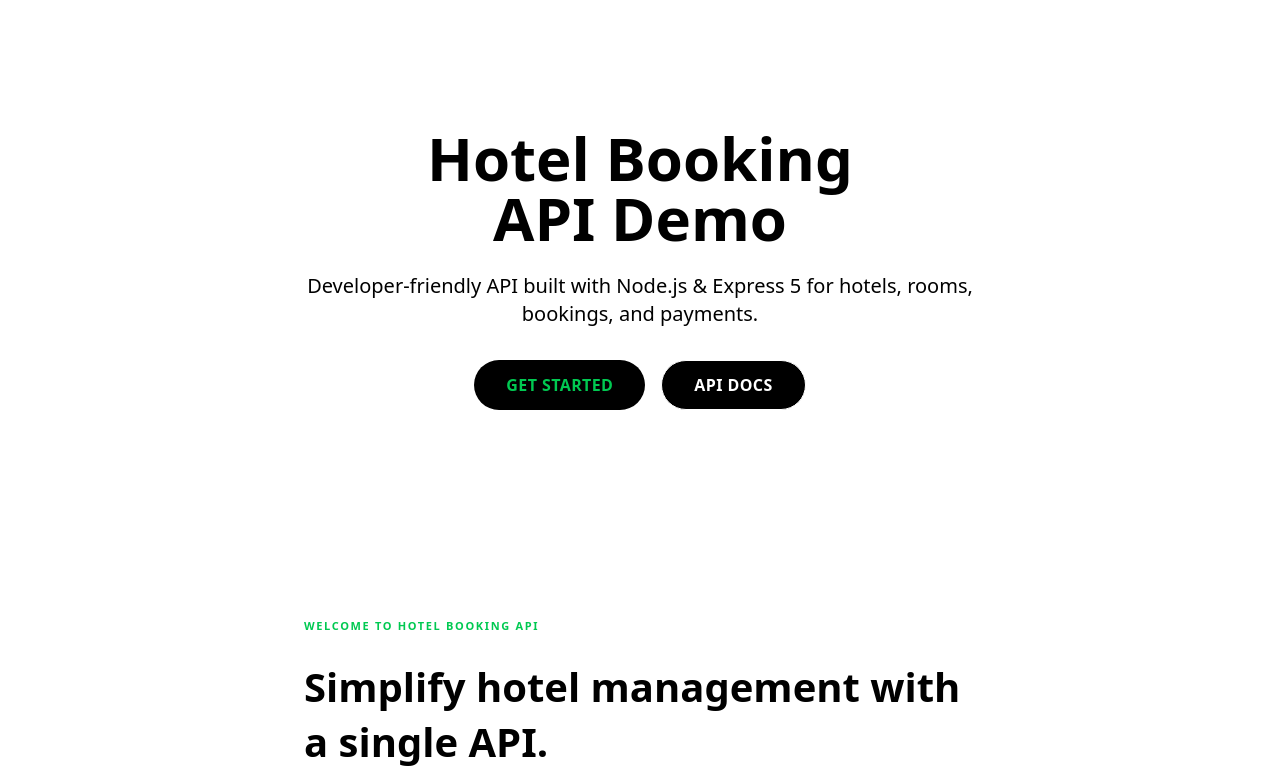
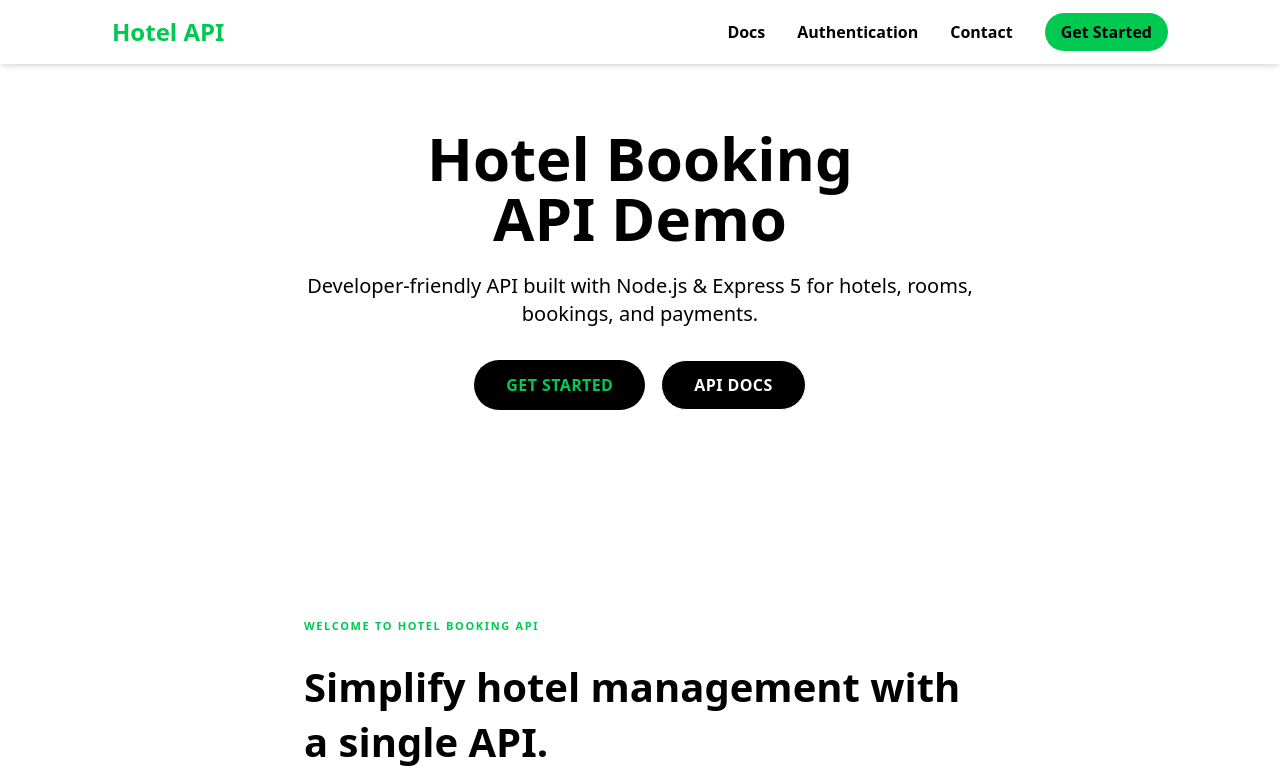
Before and after one commit to festus-sulumeti/hotel-booking-api-demo-docs, a React (Vite) app: page / in a window 1280 px wide. Shown: the top 780 px of the page. Built offline with nearby package versions, Linux system fonts and the light colour scheme.

Commit message:
feat: added the navbar import

```diff
--- a/src/components/Home.tsx
+++ b/src/components/Home.tsx
@@ -2,7 +2,7 @@
 import { motion } from "framer-motion";
 import { FaUser, FaHotel, FaBed, FaCreditCard } from "react-icons/fa";
 import { Link } from "react-router-dom";
-// import Navbar from "./Navbar";
+import Navbar from "./Navbar";
 import Footer from "./Footer";
 
 const features = [
@@ -39,7 +39,7 @@ const features = [
 const Hero = () => {
   return (
     <>
-      {/* <Navbar /> */}
+      <Navbar />
 
       {/* Hero Section */}
       <section className="bg-white text-black py-32 px-6 sm:px-12 text-center relative overflow-hidden">
```
